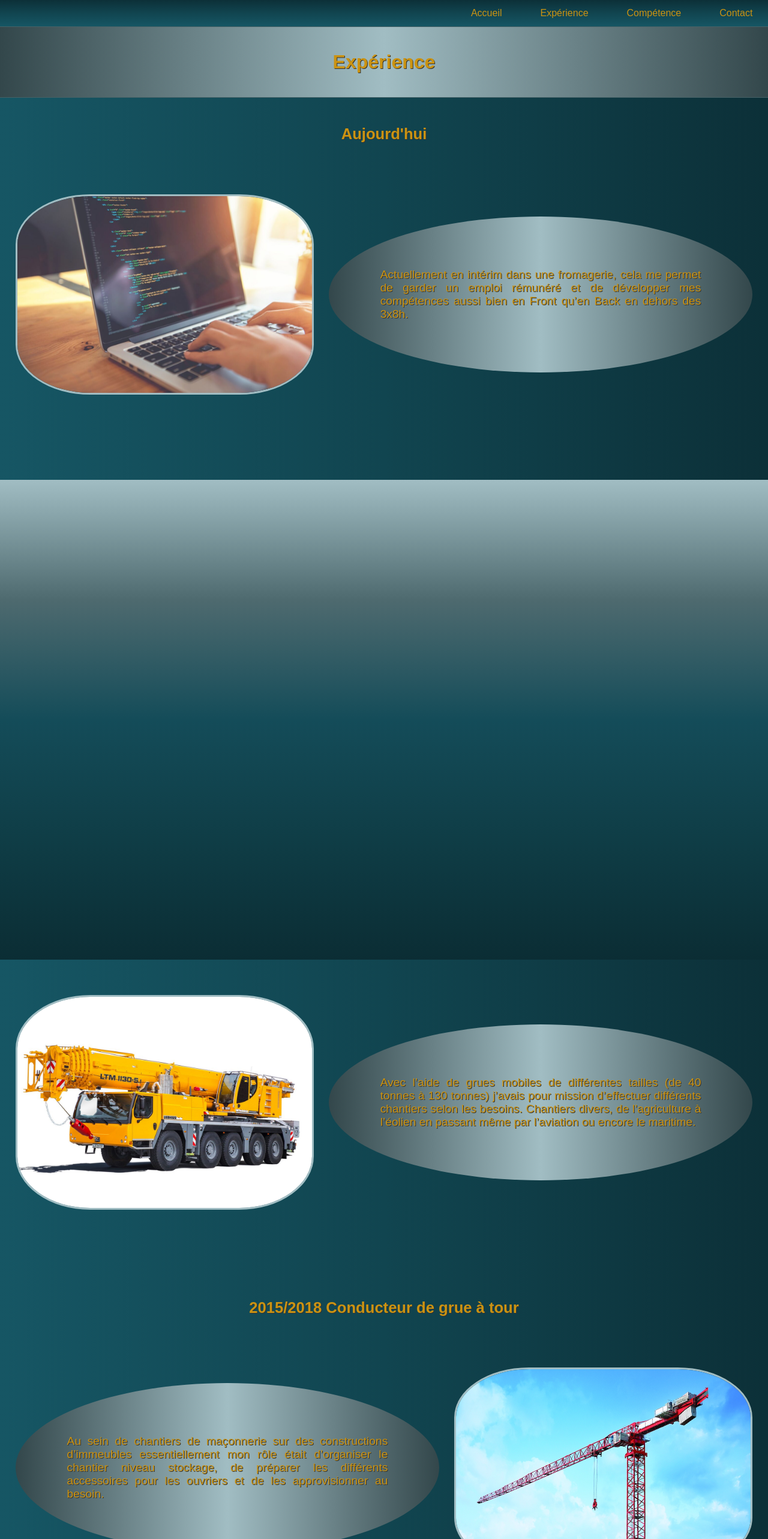
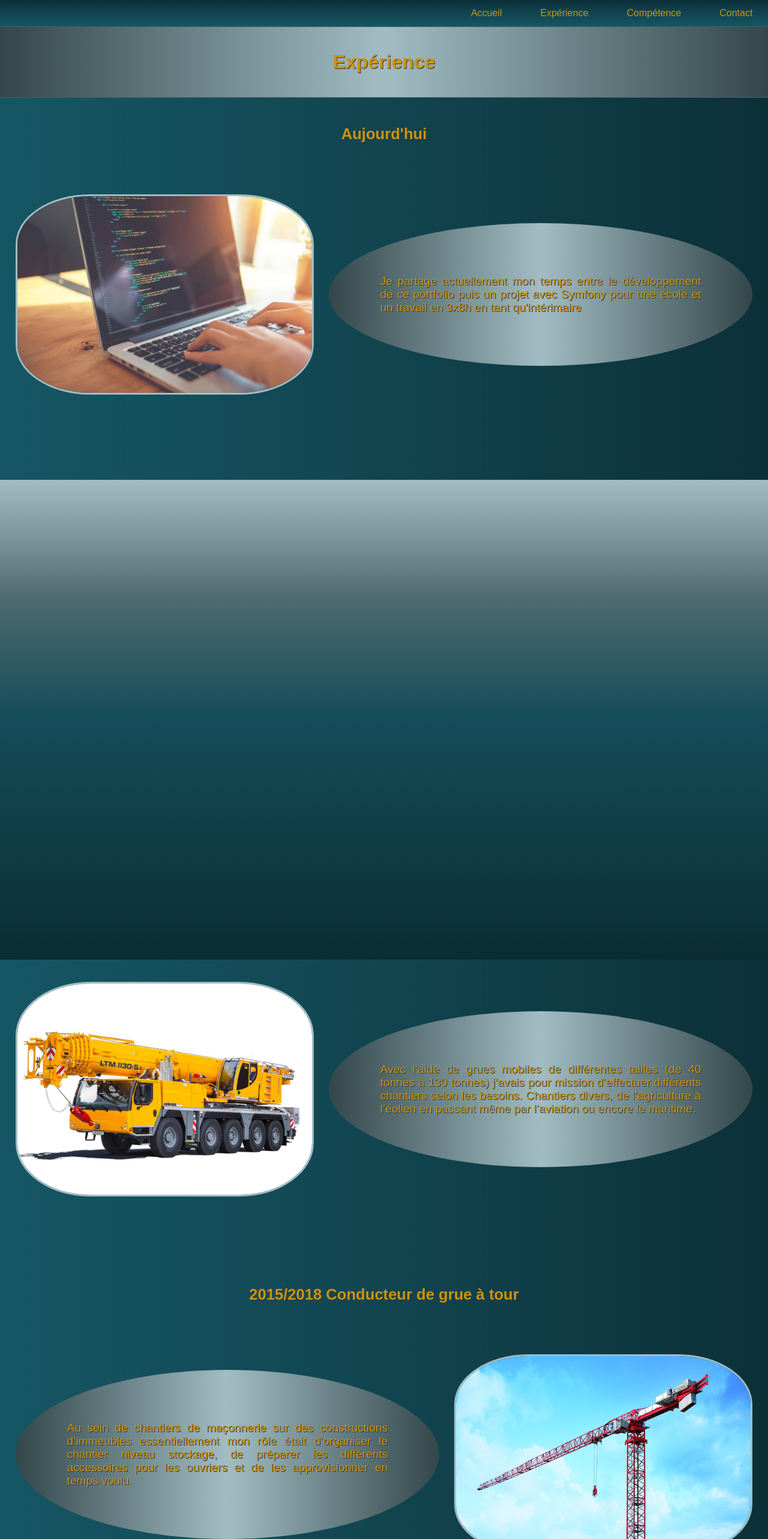
Before and after one commit to JeremyLamacq/Portfolio, a React (Vite) app: page /experience in a window 1280 px wide. Shown: the top 2566 px of the page at 60% size. Built offline with nearby package versions, Linux system fonts and the light colour scheme.

Commit message:
text optimization

```diff
--- a/src/components/experience/Experience.jsx
+++ b/src/components/experience/Experience.jsx
@@ -11,7 +11,7 @@ const Experience = () => {
                 <h2 id='first'>Aujourd&apos;hui</h2>
                 <div>
                     <img src='/experiences/DEV.jpg' alt='developpement web' className='pictures'/>
-                    <p>Actuellement en intérim dans une fromagerie, cela me permet de garder un emploi rémunéré et de développer mes compétences aussi bien en Front qu’en Back en dehors des 3x8h.</p>
+                    <p>Je partage actuellement mon temps entre le développement de ce portfolio puis un projet avec Symfony pour une école et un travail en 3x8h en tant qu&apos;intérimaire</p>
                 </div>
             </article>
 
@@ -19,13 +19,12 @@ const Experience = () => {
                 <h2>2020/2023 Chargé d&apos;affaires</h2>
                 <div className='toTop'>
                     <p>
-                        Mon travail consistait à aller démarcher les clients susceptibles d’avoir besoin à un moment ou à un autre de levage ou transport + levage.
-                        J’avais ensuite à charge la ou les visites techniques pour définir le matériel à envoyer, à effectuer les différents devis,
-                        et enfin à organiser les différents chantiers au planning avec l’exploitant et lui fournir toutes les informations nécessaires
+                        Mon travail consistait à démarcher les clients susceptibles d’avoir un besoin de levage ou transport + levage.
+                        Je m&apos;occupais ensuite de la ou les visites techniques pour définir le matériel à utiliser,d&apos;effectuer les différents devis,
+                        et enfin d&apos;organiser les différents chantiers au planning avec l’exploitant pour ensuite lui fournir toutes les informations nécessaires
                         à la réalisation du chantier (plans, arrêté de voirie effectués par les soins, etc…).
-                        Au besoin je pouvais aller sur les chantiers pour le démarrage ou en cas de litige,
-                        mais la plupart du temps je récupérais juste les feuilles d’heures après chantier
-                        rempli par notre salarié et validé par le client pour finaliser le prix et l’envoyer en facturation.
+                        Il n&apos;était pas rare que j&apos;aille sur les chantiers pour le démarrage,
+                        je préparais ensuite la facturation client en comptabilisant les heures passées en chantier pour ensuite valider auprès du client
                     </p>
                     <img src='/experiences/CHARGE_AFFAIRES.jpg' alt='chargé d&apos;affaires' className='pictures'/>
                 </div>
@@ -47,7 +46,7 @@ const Experience = () => {
                 <div className='toTop'>
                     <p>
                         Au sein de chantiers de maçonnerie sur des constructions d’immeubles essentiellement mon rôle était d’organiser le chantier niveau stockage,
-                        de préparer les différents accessoires pour les ouvriers et de les approvisionner au besoin.
+                        de préparer les différents accessoires pour les ouvriers et de les approvisionner en temps voulu.
                     </p>
                     <img src='/experiences/GRUE_A_TOUR.jpg' alt='grue a tour' className='pictures'/>
                 </div>
```
